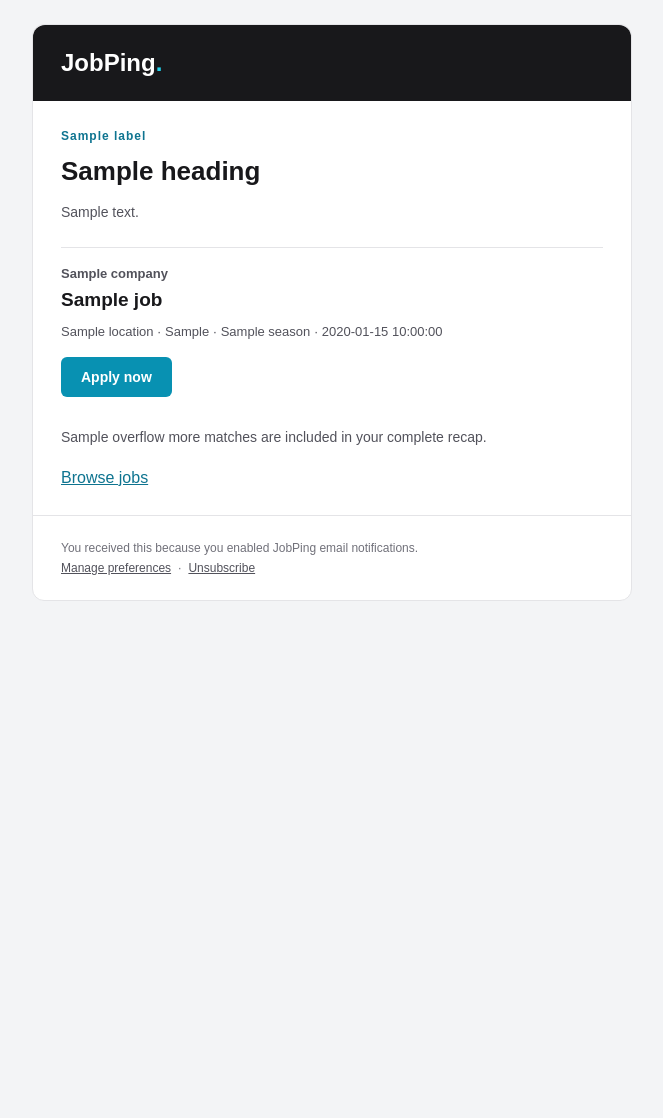
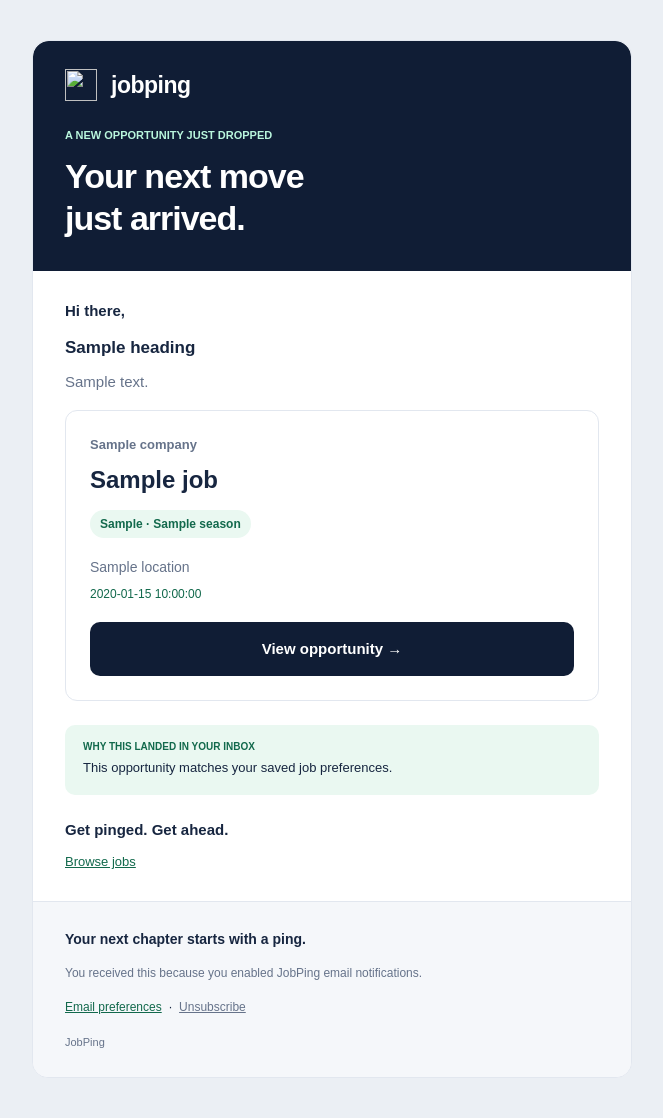
Before and after one commit to KashyapHegdeKota/JobPing, a Python web app: template app/notifications/templates/email.html in a window 1280 px wide. Shown: the whole page, without its empty margins (308-971 px from the left). Before the commit the page ends 601 px from the top, so only its background shows below. Run offline with Jinja, Linux system fonts and the light colour scheme; the template is opened without the code that fills it: most values are stand-ins (such as "Sample title", 1, 10 or a date in 2020).

Commit message:
ui(email): apply navy and mint alert and recap designs

```diff
--- a/app/notifications/templates/email.html
+++ b/app/notifications/templates/email.html
@@ -1,30 +1,52 @@
 <!doctype html>
-<html lang="en"><head><meta charset="utf-8"><meta name="viewport" content="width=device-width, initial-scale=1"><title>{{ subject }}</title></head>
-<body style="margin:0;background:#f3f4f6;color:#18181b;font-family:Arial,Helvetica,sans-serif">
-<div style="display:none;max-height:0;overflow:hidden">{{ preheader }}</div>
-{% macro job_card(job, recap=false) %}
-<table role="presentation" width="100%" cellspacing="0" cellpadding="0" style="border-top:1px solid #e4e4e7"><tr><td style="padding:18px 0">
-{% if job.kind == 'reposted' %}<p style="margin:0 0 8px;font-size:12px;font-weight:bold;letter-spacing:1px">REPOSTED</p>{% endif %}
-<p style="margin:0 0 6px;font-size:13px;font-weight:bold;color:#52525b">{{ job.company }}</p>
-<h2 style="margin:0 0 8px;font-size:19px;line-height:1.4">{{ job.title }}</h2>
-<p style="margin:0 0 14px;color:#52525b;font-size:13px;line-height:1.6">{{ job.location or 'Location not listed' }} · {{ job.job_type }} · {{ job.season }} · {{ job.date_text }}</p>
-{% if job.closed %}<span style="font-size:13px;color:#71717a">Applications closed</span>
-{% elif job.apply_url %}<a href="{{ job.apply_url }}" style="display:inline-block;background:#0891b2;color:#fff;text-decoration:none;font-size:14px;font-weight:bold;padding:12px 20px;border-radius:6px">{% if recap %}Apply{% else %}Apply now{% endif %}</a>{% endif %}
+<html lang="en"><head><meta charset="utf-8"><meta name="viewport" content="width=device-width,initial-scale=1"><meta name="color-scheme" content="light"><title>{{ subject }}</title>
+<style>body{margin:0!important;padding:0!important}table{border-collapse:separate}img{border:0;display:block}a{word-wrap:break-word}@media screen and (max-width:620px){.outer{padding:16px 8px!important}.pad{padding-left:20px!important;padding-right:20px!important}.headline{font-size:29px!important;line-height:36px!important}.job-title{font-size:20px!important;line-height:28px!important}}</style></head>
+<body style="margin:0;padding:0;background:#EBEFF4;font-family:'DM Sans',Arial,Helvetica,sans-serif;color:#172640;">
+<div style="display:none;font-size:1px;color:#EBEFF4;line-height:1px;max-height:0;max-width:0;opacity:0;overflow:hidden;mso-hide:all;">{{ preheader }}</div>
+<table role="presentation" width="100%" cellspacing="0" cellpadding="0" bgcolor="#EBEFF4"><tr><td class="outer" align="center" style="padding:40px 16px;">
+<!--[if mso]><table role="presentation" width="600" cellspacing="0" cellpadding="0"><tr><td><![endif]-->
+<table role="presentation" width="100%" cellspacing="0" cellpadding="0" style="max-width:600px;background:#ffffff;border:1px solid #E2E7EF;border-radius:16px;overflow:hidden;">
+<tr><td class="pad" bgcolor="#101D35" style="padding:28px 32px 32px;border-radius:16px 16px 0 0;">
+<table role="presentation" cellspacing="0" cellpadding="0"><tr><td width="36"><img src="{{ app_url }}/jobping-email-icon.png" alt="" width="32" height="32" style="width:32px;height:32px;"></td><td style="padding-left:10px;color:#ffffff;font-weight:700;font-size:23px;letter-spacing:-.5px;">jobping</td></tr></table>
+<p style="margin:26px 0 10px;font-size:11px;line-height:1.6;color:#B9F6DD;font-weight:700;">{% if recap %}YOUR DAILY RECAP{% elif label == 'REPOSTED OPPORTUNITY' %}REPOSTED OPPORTUNITY{% elif jobs %}A NEW OPPORTUNITY JUST DROPPED{% else %}JOBPING UPDATES{% endif %}</p>
+<h1 class="headline" style="margin:0;font-size:34px;line-height:42px;font-weight:700;letter-spacing:-1px;color:#ffffff;">{% if recap %}A day of<br>possibilities.{% elif label == 'REPOSTED OPPORTUNITY' %}A second chance.<br>A fresh start.{% elif jobs %}Your next move<br>just arrived.{% else %}{{ heading }}{% endif %}</h1>
+</td></tr>
+
+{% macro job_card(job, compact=false) %}
+<table role="presentation" width="100%" cellspacing="0" cellpadding="0" style="margin-top:16px;border:1px solid #E2E7EF;border-radius:12px;table-layout:fixed;overflow-wrap:anywhere;word-break:break-word"><tr><td style="padding:24px">
+{% if job.kind == 'reposted' %}<p style="margin:0 0 8px;color:#6554C0;font-size:11px;font-weight:700">REPOSTED</p>{% endif %}
+<p style="margin:0 0 8px;font-size:13px;line-height:1.6;color:#66738A;font-weight:700">{{ job.company }}</p>
+<h2 class="job-title" style="margin:0 0 14px;font-size:{% if compact %}18{% else %}24{% endif %}px;line-height:32px;color:#172640">{{ job.title }}</h2>
+<span style="display:inline-block;padding:5px 10px;background:#EAF8F1;color:#12694C;border-radius:20px;font-size:12px;font-weight:700;line-height:18px">{{ job.job_type | capitalize }} · {{ job.season }}</span>
+<p style="margin:18px 0 6px;font-size:14px;line-height:1.6;color:#66738A">{{ job.location or 'Location not listed' }}</p>
+<p style="margin:0 0 18px;font-size:12px;line-height:20px;color:#12694C">{{ job.date_text }}</p>
+{% if job.closed %}<p style="margin:0;color:#66738A;font-size:13px">Applications closed</p>
+{% elif job.apply_url %}<table role="presentation" width="100%" cellspacing="0" cellpadding="0"><tr><td bgcolor="#101D35" align="center" style="border-radius:10px;mso-padding-alt:16px 24px"><a href="{{ job.apply_url }}" style="display:block;padding:16px 24px;color:#ffffff;font-size:15px;font-weight:700;text-decoration:none;line-height:22px">View opportunity →</a></td></tr></table>{% endif %}
 </td></tr></table>
 {% endmacro %}
-<table role="presentation" width="100%" cellspacing="0" cellpadding="0"><tr><td align="center" style="padding:24px 12px">
-<table role="presentation" width="100%" cellspacing="0" cellpadding="0" style="max-width:600px;table-layout:fixed;overflow-wrap:anywhere;word-break:break-word;background:#fff;border:1px solid #e4e4e7;border-radius:12px">
-<tr><td style="padding:24px 28px;background:#18181b;color:#fff;font-size:24px;font-weight:bold;border-radius:12px 12px 0 0">JobPing<span style="color:#22d3ee">.</span></td></tr>
-<tr><td style="padding:28px"><p style="margin:0 0 12px;color:#0e7490;font-size:12px;font-weight:bold;letter-spacing:1px">{{ label }}</p>
-<h1 style="font-size:26px;line-height:1.3;margin:0 0 12px">{{ heading }}</h1>
-<p style="font-size:14px;line-height:1.6;color:#52525b;margin:0 0 24px">{{ description }}</p>
+<tr><td class="pad" style="padding:28px 32px 32px">
+<p style="margin:0 0 12px;font-size:15px;line-height:1.6;color:#172640;font-weight:700">Hi there,</p>
+{% if jobs or recap %}<p style="margin:0 0 10px;font-size:17px;line-height:1.5;font-weight:700">{{ heading }}</p>{% endif %}
+<p style="margin:0 0 16px;font-size:15px;line-height:1.6;color:#66738A">{{ description }}</p>
 {% if recap %}
-{% if new_jobs %}<h2 style="font-size:17px;margin:24px 0 0">NEW JOBS · {{ new_count }}</h2>{% for job in new_jobs %}{{ job_card(job, true) }}{% endfor %}{% endif %}
-{% if reposted_jobs %}<h2 style="font-size:17px;margin:24px 0 0">REPOSTED JOBS · {{ reposted_count }}</h2>{% for job in reposted_jobs %}{{ job_card(job, true) }}{% endfor %}{% endif %}
-{% else %}{% for job in jobs %}{{ job_card(job) }}{% endfor %}{% endif %}
-{% if overflow %}<p style="font-size:14px;color:#52525b">{{ overflow }} more matches are included in your complete recap.</p>{% endif %}
-{% if recap %}<p style="margin:24px 0 0"><a href="{{ recap_url }}" style="color:#0e7490;font-weight:bold">View complete recap →</a></p>{% endif %}
-<p style="margin:24px 0 0"><a href="{{ app_url }}" style="color:#0e7490">Browse jobs</a></p>
+<table role="presentation" width="100%" cellspacing="0" cellpadding="0"><tr><td width="48%" bgcolor="#EAF8F1" style="padding:18px;border-radius:10px"><p style="margin:0;font-size:30px;font-weight:700;color:#12694C">{{ new_count }}</p><p style="margin:4px 0 0;font-size:12px;color:#12694C">New opportunities</p></td><td width="4%"></td><td width="48%" bgcolor="#F1EEFC" style="padding:18px;border-radius:10px"><p style="margin:0;font-size:30px;font-weight:700;color:#6554C0">{{ reposted_count }}</p><p style="margin:4px 0 0;font-size:12px;color:#6554C0">Reposted roles</p></td></tr></table>
+{% if new_jobs %}<h2 style="font-size:13px;margin:28px 0 0;color:#66738A">NEW JOBS · {{ new_count }}</h2>{% for job in new_jobs %}{{ job_card(job, true) }}{% endfor %}{% endif %}
+{% if reposted_jobs %}<h2 style="font-size:13px;margin:28px 0 0;color:#6554C0">REPOSTED JOBS · {{ reposted_count }}</h2>{% for job in reposted_jobs %}{{ job_card(job, true) }}{% endfor %}{% endif %}
+{% if overflow %}<p style="font-size:12px;line-height:1.6;color:#66738A">{{ overflow }} more matches are included in your complete recap.</p>{% endif %}
+<table role="presentation" width="100%" cellspacing="0" cellpadding="0" style="margin-top:24px"><tr><td bgcolor="#101D35" align="center" style="border-radius:10px;mso-padding-alt:16px 24px"><a href="{{ recap_url }}" style="display:block;padding:16px 24px;color:#fff;font-size:15px;font-weight:700;text-decoration:none;line-height:22px">View complete recap →</a></td></tr></table>
+<table role="presentation" width="100%" cellspacing="0" cellpadding="0" style="margin-top:24px"><tr><td bgcolor="#F5F7FA" style="padding:18px;border-radius:10px"><p style="margin:0 0 6px;font-size:14px;font-weight:700">Your inbox. Your pace.</p><p style="margin:0;font-size:13px;line-height:1.6;color:#66738A">Instant alerts help you act early. Your daily recap helps you catch up. Choose either or both in your <a href="{{ app_url }}/profile" style="color:#12694C">email preferences</a>.</p></td></tr></table>
+{% else %}{% for job in jobs %}{{ job_card(job) }}{% endfor %}
+{% if jobs %}<table role="presentation" width="100%" cellspacing="0" cellpadding="0" style="margin-top:24px"><tr><td bgcolor="#EAF8F1" style="padding:16px 18px;border-radius:10px"><p style="margin:0 0 6px;font-size:10px;font-weight:700;color:#12694C">WHY THIS LANDED IN YOUR INBOX</p><p style="margin:0;font-size:13px;line-height:1.6">This opportunity matches your saved job preferences.</p></td></tr></table>{% endif %}
+{% endif %}
+<p style="margin:26px 0 0;font-size:15px;font-weight:700">Get pinged. Get ahead.</p>
+<p style="margin:16px 0 0;font-size:13px"><a href="{{ app_url }}" style="color:#12694C">Browse jobs</a></p>
 </td></tr>
-<tr><td style="padding:22px 28px;border-top:1px solid #e4e4e7;font-size:12px;line-height:1.7;color:#71717a">You received this because you enabled JobPing email notifications.<br><a href="{{ app_url }}/profile" style="color:#52525b">Manage preferences</a> &nbsp;·&nbsp; <a href="{{ unsubscribe_url }}" style="color:#52525b">Unsubscribe</a></td></tr>
-</table></td></tr></table></body></html>
+<tr><td class="pad" style="padding:26px 32px;background:#F5F7FA;border-top:1px solid #E2E7EF;">
+<p style="margin:0 0 14px;font-size:14px;line-height:1.6;color:#172640;font-weight:700;">Your next chapter starts with a ping.</p>
+<p style="margin:0 0 12px;font-size:12px;line-height:1.6;color:#66738A;font-weight:400;">You received this because you enabled JobPing email notifications.</p>
+<p style="margin:0 0 16px;font-size:12px;line-height:22px;"><a href="{{ app_url }}/profile" style="color:#12694C;text-decoration:underline;">Email preferences</a> &nbsp;·&nbsp; <a href="{{ unsubscribe_url }}" style="color:#66738A;text-decoration:underline;">Unsubscribe</a></p>
+<p style="margin:0;font-size:11px;line-height:1.6;color:#66738A;font-weight:400;">JobPing</p>
+</td></tr>
+</table>
+<!--[if mso]></td></tr></table><![endif]-->
+</td></tr></table></body></html>
```
